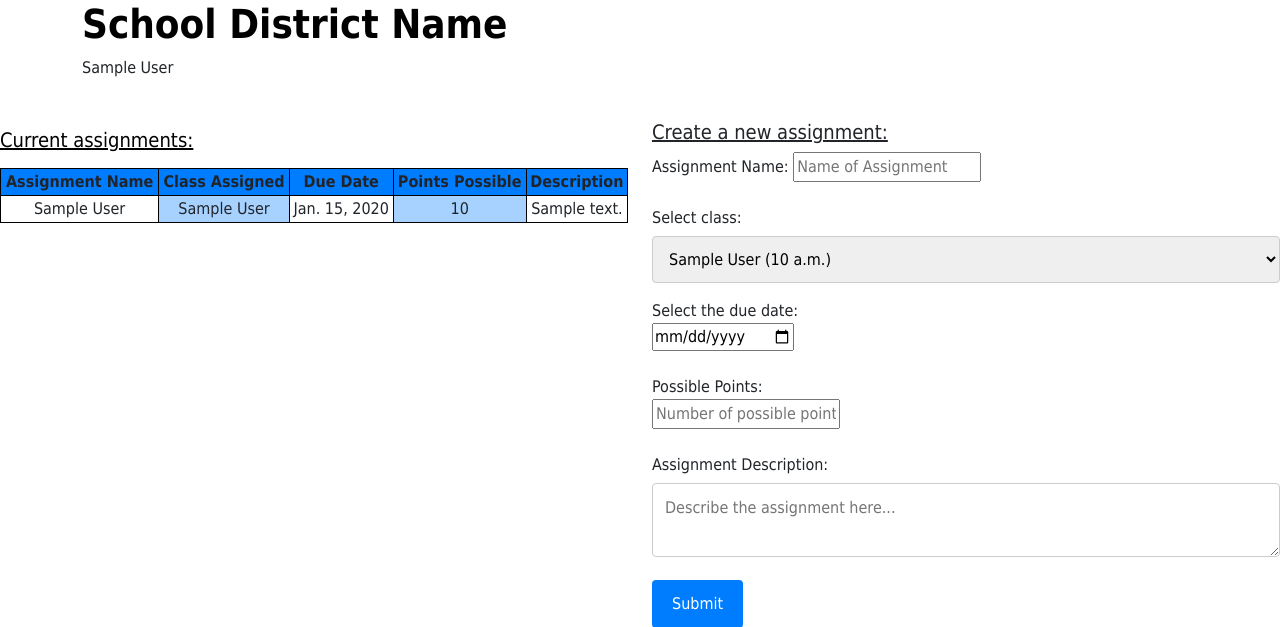
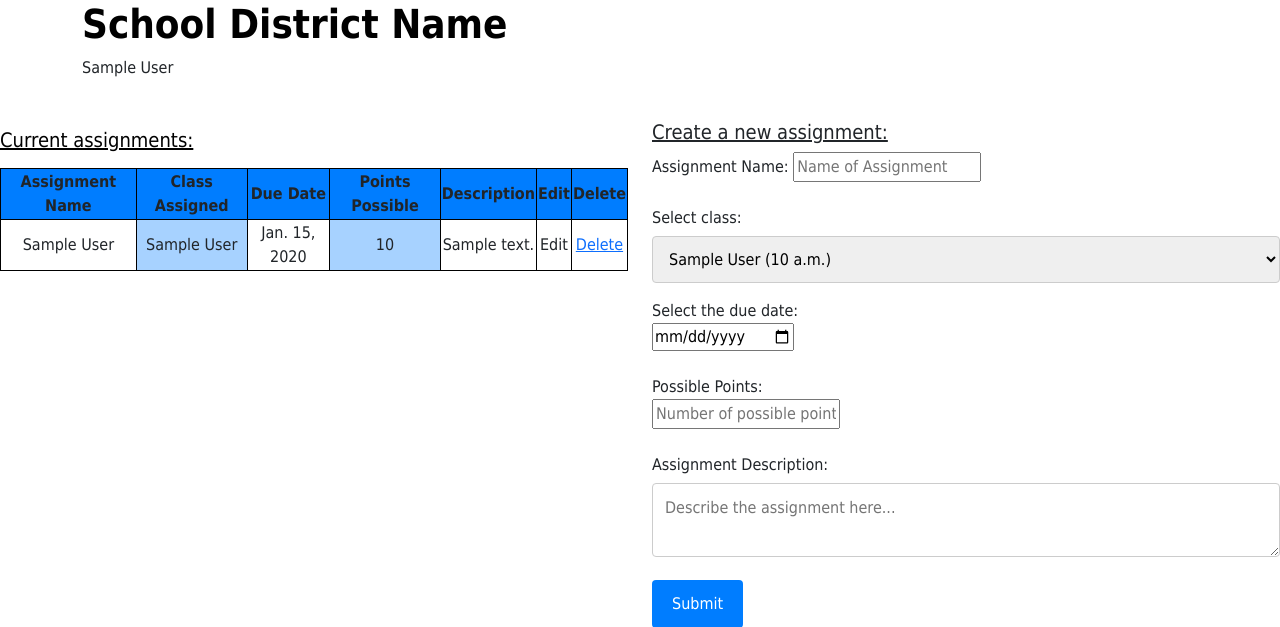
Before and after one commit to ZRhodes94/student-management-system, a Django app: template student_management_system/templates/assignments.html in a window 1280 px wide. Shown: the part 116-743 px from the top of the page. Run offline with Django 4.2, Linux system fonts and the light colour scheme; the template is opened without the code that fills it: values that come from a table or form of the project are taken from there, others are empty; tables that the repository leaves empty hold one stand-in row (values such as "Sample post"); parts of the project's set-up code (start-up, migrations or seed data) failed here and were passed over; some libraries are stand-ins or nearby versions.

Commit message:
delete link for assignments

```diff
--- a/student_management_system/templates/assignments.html
+++ b/student_management_system/templates/assignments.html
@@ -22,7 +22,6 @@
             <a class="nav-option" href="{% url 'assignments_view' %}">Assignments</a>
             <p style="display: inline-block">&nbsp&nbsp</p>
             <a class="nav-option" href="{% url 'behavior_view' %}">Behavior</a>
-
           </div>
         </div>
       </nav>
@@ -53,6 +52,8 @@
               <th>Due Date</th>
               <th>Points Possible</th>
               <th>Description</th>
+              <th>Edit</th>
+              <th>Delete</th>
             </tr>
             {% for assignment in assignments %}
             <tr>
@@ -61,6 +62,8 @@
               <td>{{assignment.dueDate}}</td>
               <td>{{assignment.pointsPossible}}</td>
               <td>{{assignment.description}}</td>
+              <td>Edit</td>
+              <td><a href="{% url 'delete_assignments_view' assignment.id %}">Delete</a></td>
             </tr>
             {% endfor %}
           </table>
--- a/student_management_system/urls.py
+++ b/student_management_system/urls.py
@@ -8,4 +8,5 @@ urlpatterns = [
     path("class/<int:id>", views.class_view, name="class_view"),
     path("behavior/", views.behavior_view, name="behavior_view"),
     path("assignments/", views.assignments_view, name="assignments_view"),
+    path("assignments/delete/<int: id>", views.delete_assignment, name="delete_assignments_view"),
 ]
```
Also changed, not shown: student_management_system/views.py (+8 -2 lines).
